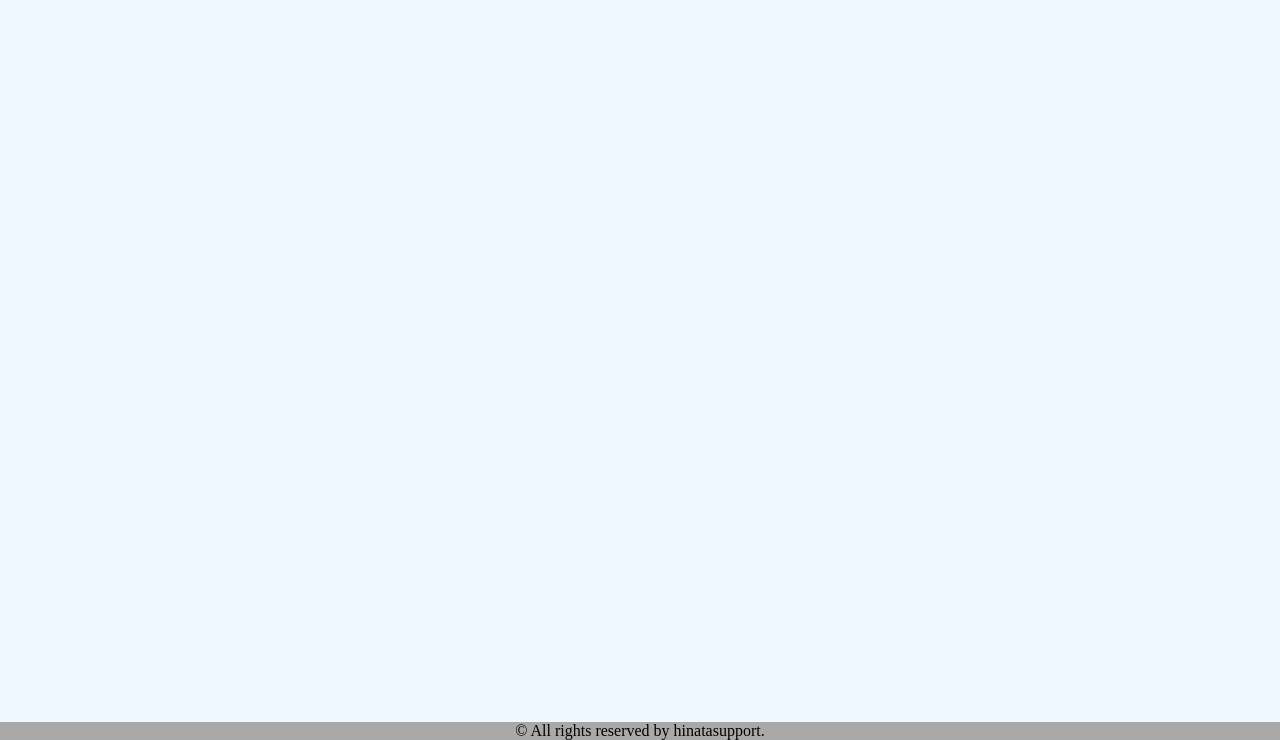
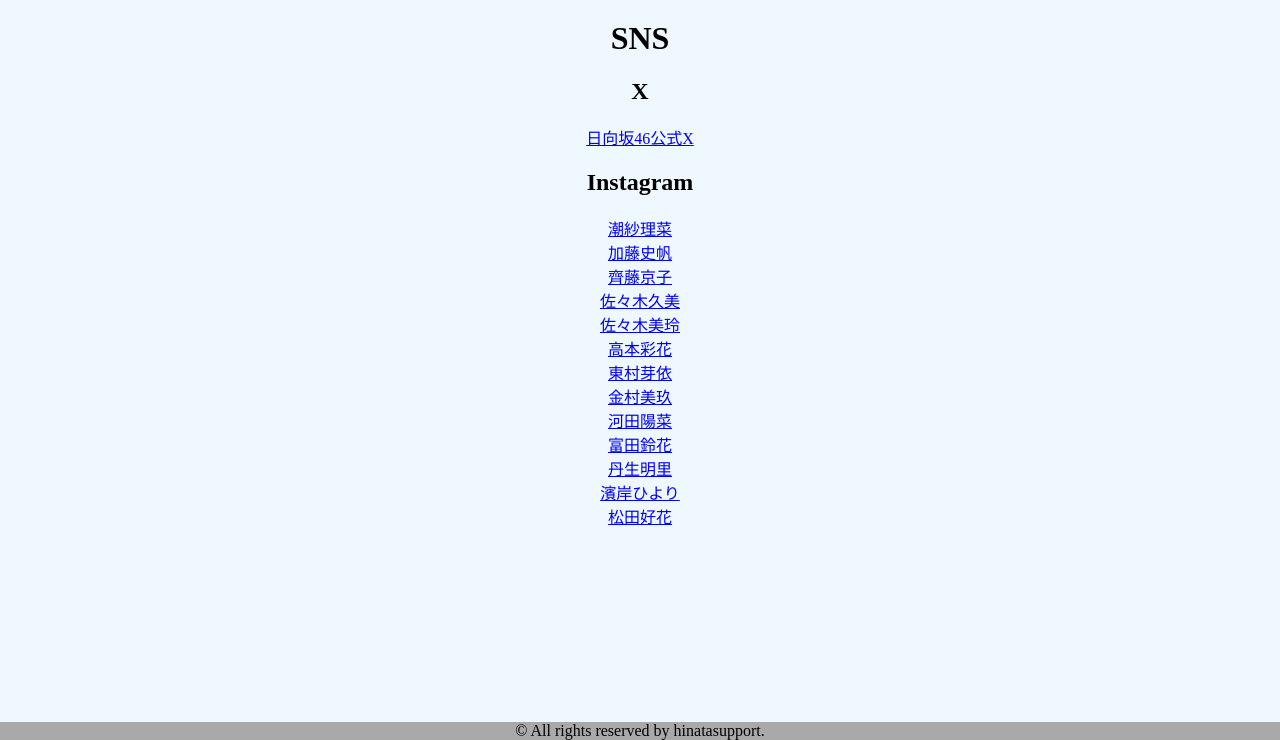
Before and after one commit to masashikuwahara/hinatazaka46, a PHP site: page /sns.php in a window 1280 px wide. Shown: the part 60-800 px from the top of the page. Run offline with PHP 8.4, Linux system fonts and the light colour scheme.

Commit message:
snsページ追加

```diff
--- a/sns.php
+++ b/sns.php
@@ -9,6 +9,23 @@
 <body>
 <?php require('header.php'); ?>
 <div class="wrapper">
+  <h1 class="title">SNS</h1>
+  <h2>X</h2>
+  <a href="https://twitter.com/hinatazaka46" target="_blank" rel="noopener noreferrer" class="sns-list">日向坂46公式X</a>
+  <h2>Instagram</h2>
+  <a href="https://instagram.com/ushiosarina8_8" target="_blank" rel="noopener noreferrer" class="sns-list">潮紗理菜</a><br>
+  <a href="https://www.instagram.com/katoshi.official/" target="_blank" rel="noopener noreferrer" class="sns-list">加藤史帆</a><br>
+  <a href="https://instagram.com/saitokyoko_official" target="_blank" rel="noopener noreferrer" class="sns-list">齊藤京子</a><br>
+  <a href="https://instagram.com/kumisasaki_" target="_blank" rel="noopener noreferrer" class="sns-list">佐々木久美</a><br>
+  <a href="https://instagram.com/mireisasaki_official" target="_blank" rel="noopener noreferrer" class="sns-list">佐々木美玲</a><br>
+  <a href="https://instagram.com/ayacheri._.official" target="_blank" rel="noopener noreferrer" class="sns-list">高本彩花</a><br>
+  <a href="https://instagram.com/mei.higashimura" target="_blank" rel="noopener noreferrer" class="sns-list">東村芽依</a><br>
+  <a href="https://instagram.com/miku_osushi" target="_blank" rel="noopener noreferrer" class="sns-list">金村美玖</a><br>
+  <a href="https://instagram.com/hina17_kawata" target="_blank" rel="noopener noreferrer" class="sns-list">河田陽菜</a><br>
+  <a href="https://instagram.com/suzy.tomita" target="_blank" rel="noopener noreferrer" class="sns-list">富田鈴花</a><br>
+  <a href="https://instagram.com/nibuchan_akari" target="_blank" rel="noopener noreferrer" class="sns-list">丹生明里</a><br>
+  <a href="https://instagram.com/hiyotan928_official" target="_blank" rel="noopener noreferrer" class="sns-list">濱岸ひより</a><br>
+  <a href="https://instagram.com/matsudakonoka.yahos" target="_blank" rel="noopener noreferrer" class="sns-list">松田好花</a><br>
 </div>
 <script src="https://code.jquery.com/jquery-3.4.1.min.js" integrity="sha256-CSXorXvZcTkaix6Yvo6HppcZGetbYMGWSFlBw8HfCJo=" crossorigin="anonymous"></script>
 <script type="text/javascript" src="hamburger.js"></script>
```
